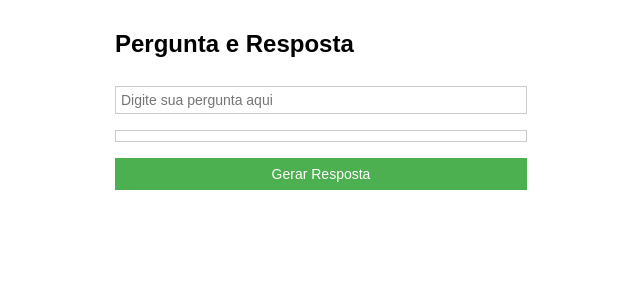
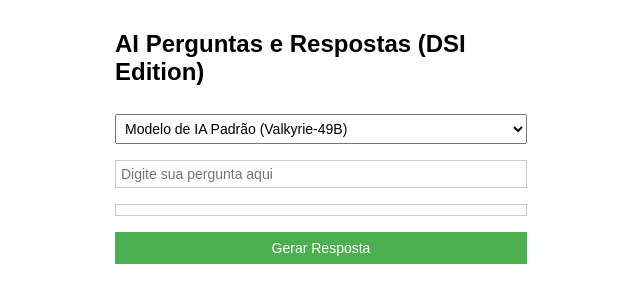
Before and after one commit to 3750gustavo/DSI-PSP-IA, a plain HTML site: page index.html in a window 1280 px wide. Shown: the whole page, without its empty margins (319-959 px from the left). Drawn offline with Linux system fonts and the light colour scheme; no server answers.

Commit message:
DSI version now has model selector (tested and working)

```diff
--- a/index.html
+++ b/index.html
@@ -50,19 +50,56 @@
         }
     </style>
 </head>
-<body>
+<!-- chamamos init() no onload do body -->
+<body onLoad="init()">
     <div class="container">
-        <h2>Pergunta e Resposta</h2>
+        <h2>AI Perguntas e Respostas (DSI Edition)</h2>
+        <select id="modelo" class="campo">
+            <option value="TheDrummer-Valkyrie-49B-v1">Modelo de IA Padrão (Valkyrie-49B)</option>
+        </select>
         <input type="text" id="pergunta" class="campo" placeholder="Digite sua pergunta aqui" maxlength="200" />
         <div id="resposta" class="campo"></div>
         <button class="botao" onclick="gerarResposta()">Gerar Resposta</button>
     </div>
 
     <script type="text/javascript">
+        function init() {
+            var xhr = new XMLHttpRequest();
+            xhr.open("GET", "/modelos", true);
+            xhr.onreadystatechange = function() {
+                if (xhr.readyState === 4) {
+                    if (xhr.status === 200) {
+                        var modelos;
+                        try {
+                            // Tenta JSON.parse
+                            modelos = JSON.parse(xhr.responseText);
+                        } catch (e) {
+                            // Fallback para browsers antigos
+                            try {
+                                modelos = eval("(" + xhr.responseText + ")");
+                            } catch (ee) {
+                                modelos = [];
+                            }
+                        }
+
+                        var select = document.getElementById("modelo");
+                        for (var i = 0; i < modelos.length; i++) {
+                            var option = document.createElement("option");
+                            option.value = modelos[i];
+                            option.text = modelos[i];
+                            select.appendChild(option);
+                        }
+                    }
+                }
+            };
+            xhr.send(null);
+        }
+
         function gerarResposta() {
             var perguntaEl = document.getElementById("pergunta");
             var respostaEl = document.getElementById("resposta");
             var pergunta = (perguntaEl.value || "").replace(/^\s+|\s+$/g, '');
+            var modelo = document.getElementById('modelo').value; // troquei const -> var
 
             if (!pergunta) {
                 respostaEl.innerText = "Por favor, digite uma pergunta";
@@ -72,10 +109,8 @@
             respostaEl.innerText = "Processando...";
 
             var xhr = new XMLHttpRequest();
-            // Use relative path; GET with query params (no JSON)
-            var url = "/resposta?pergunta=" + encodeURIComponent(pergunta) + "&modelo=" + encodeURIComponent("TheDrummer-Valkyrie-49B-v1");
+            var url = "/resposta?pergunta=" + encodeURIComponent(pergunta) + "&modelo=" + encodeURIComponent(modelo);
             xhr.open('GET', url, true);
-            // Older browsers: avoid setting Content-Type for GET; optionally hint we want text
             xhr.setRequestHeader('Accept', 'text/plain');
 
             xhr.onreadystatechange = function() {
```
